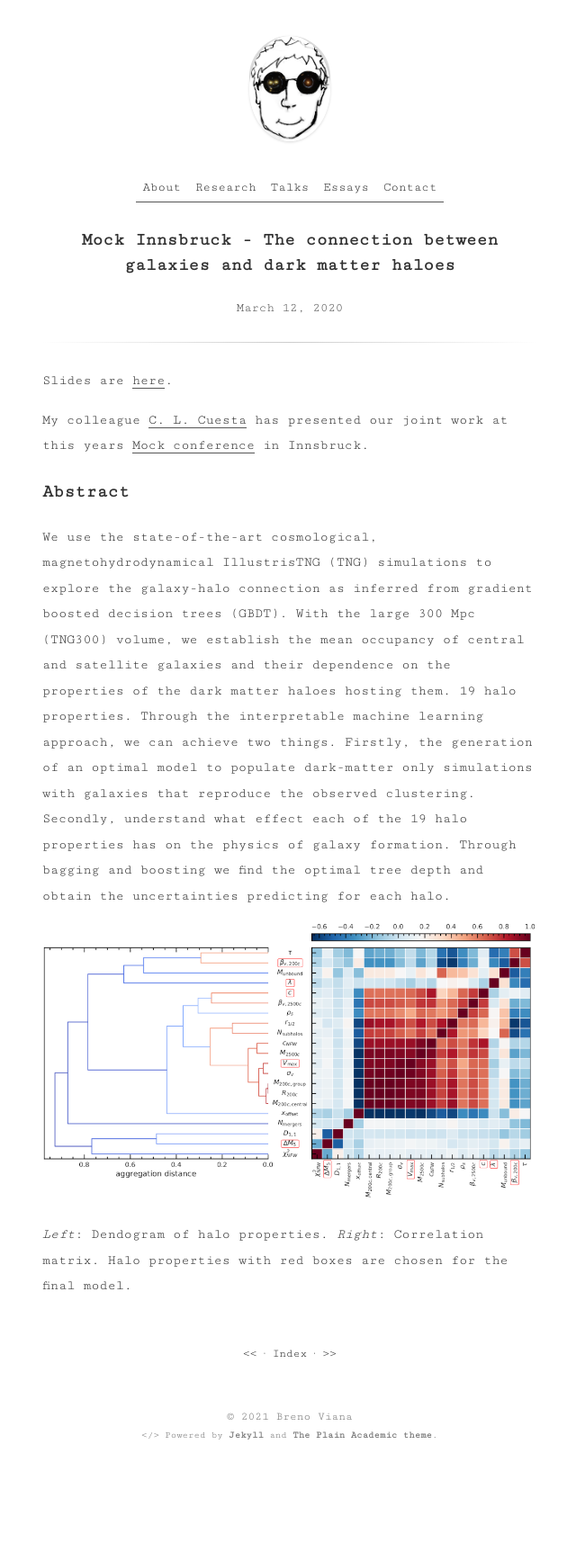
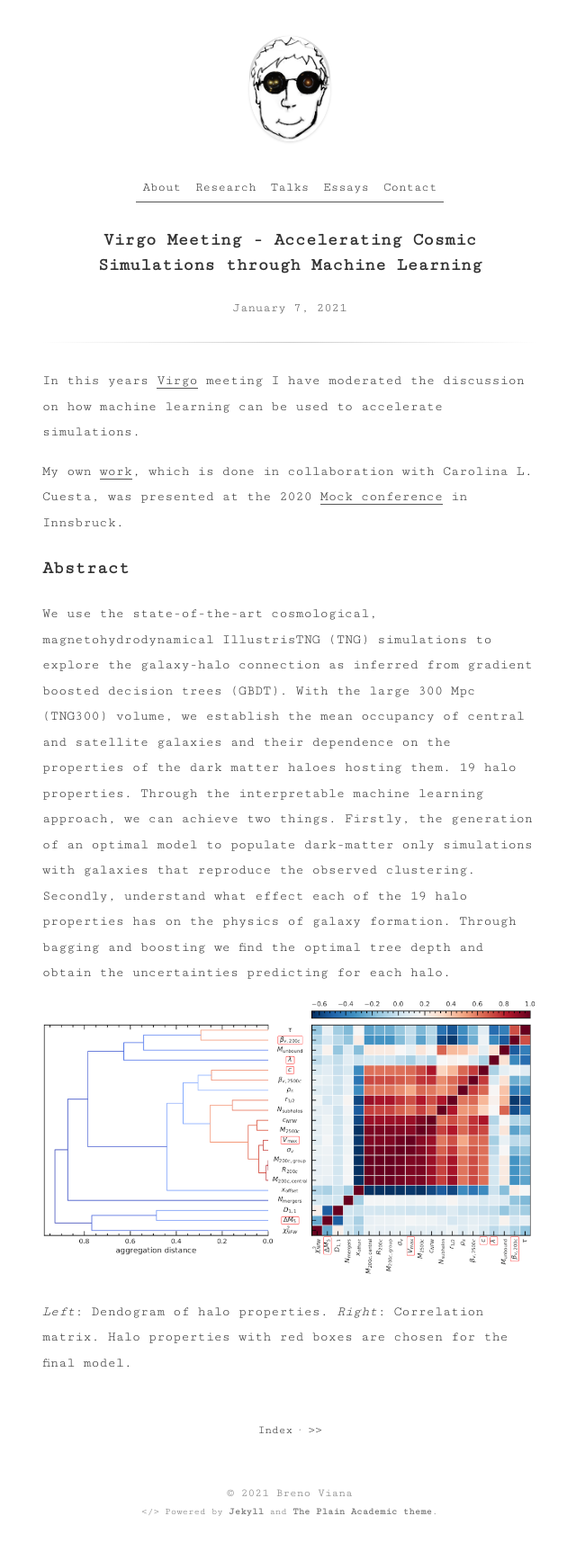
Before and after one commit to Christovis/Christovis.github.io, a Jekyll site: the page built from _talks/2021-01-07-talks-virgo.md, in a window 1280 px wide. Shown: the whole page at 90% size, without its empty margins (318-958 px from the left). Built offline with Jekyll 4.4.1, drawn with Linux system fonts in a browser that asks for light colours; before the commit the page ends 1640 px from its top, so only the background shows below that.

Commit message:
add talk at virgo

```diff
--- a/_talks/2020-03-12-talks-mock.md
+++ b/_talks/2021-01-07-talks-virgo.md
@@ -1,15 +1,14 @@
 ---
-title: Mock Innsbruck - The connection between galaxies and dark matter haloes
+title: Virgo Meeting - Accelerating Cosmic Simulations through Machine Learning
 type: talks
-date: 2020-03-12
+date: 2021-01-07
 imageurl: /assets/
 author: Christoph Becker
 ---
 
+In this years [Virgo](http://www.virgo.dur.ac.uk/) meeting I have moderated the discussion on how machine learning can be used to accelerate simulations.
 
-Slides are [here](https://slides.com/carolcuesta/a-tree-grows-in-illustris-tng-the-galaxy-halo-connection-learnedby-boosted-decision-trees).
-
-My colleague [C. L. Cuesta](https://www.dur.ac.uk/directory/profile/?id=16714) has presented our joint work at this years [Mock conference](https://www.uibk.ac.at/congress/mockinnsbruck/) in Innsbruck.
+My own [work](https://slides.com/carolcuesta/a-tree-grows-in-illustris-tng-the-galaxy-halo-connection-learnedby-boosted-decision-trees), which is done in collaboration with Carolina L. Cuesta, was presented at the 2020 [Mock conference](https://www.uibk.ac.at/congress/mockinnsbruck/) in Innsbruck.
 
 ### Abstract
 
```
